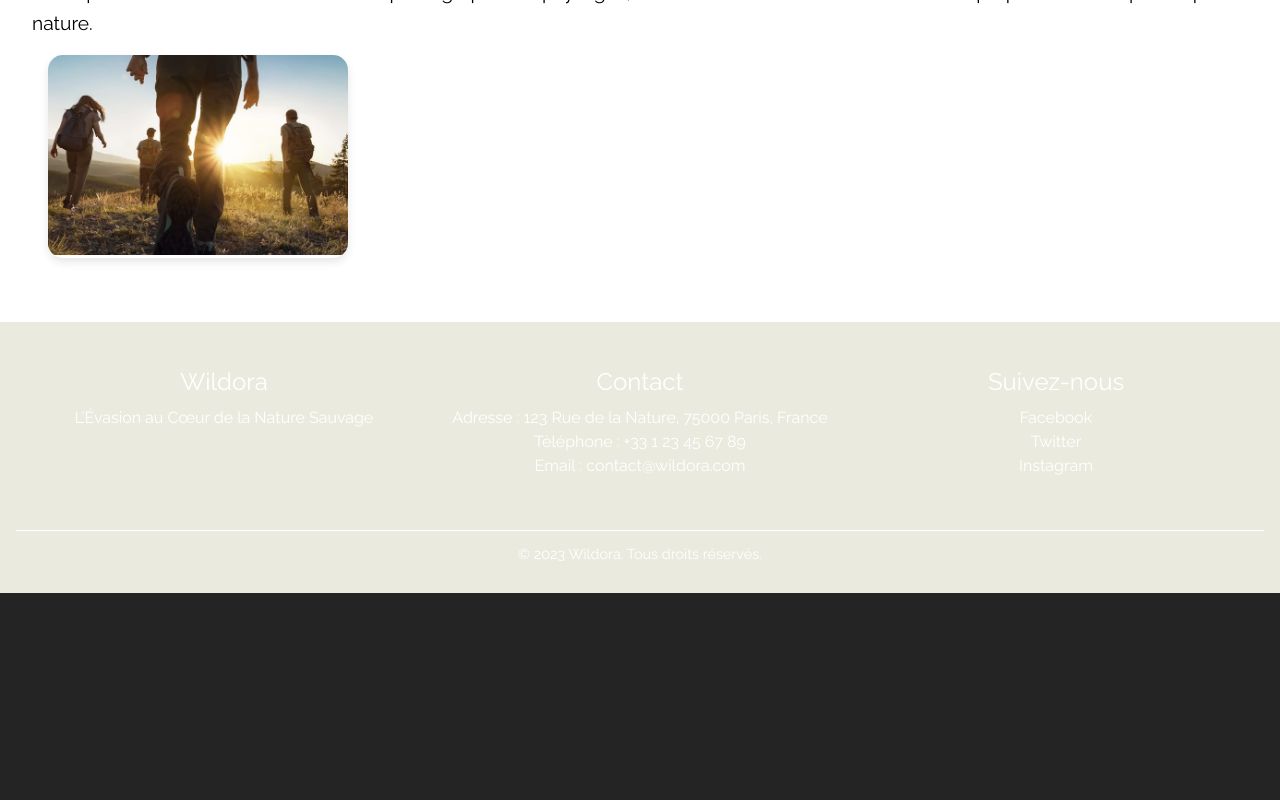
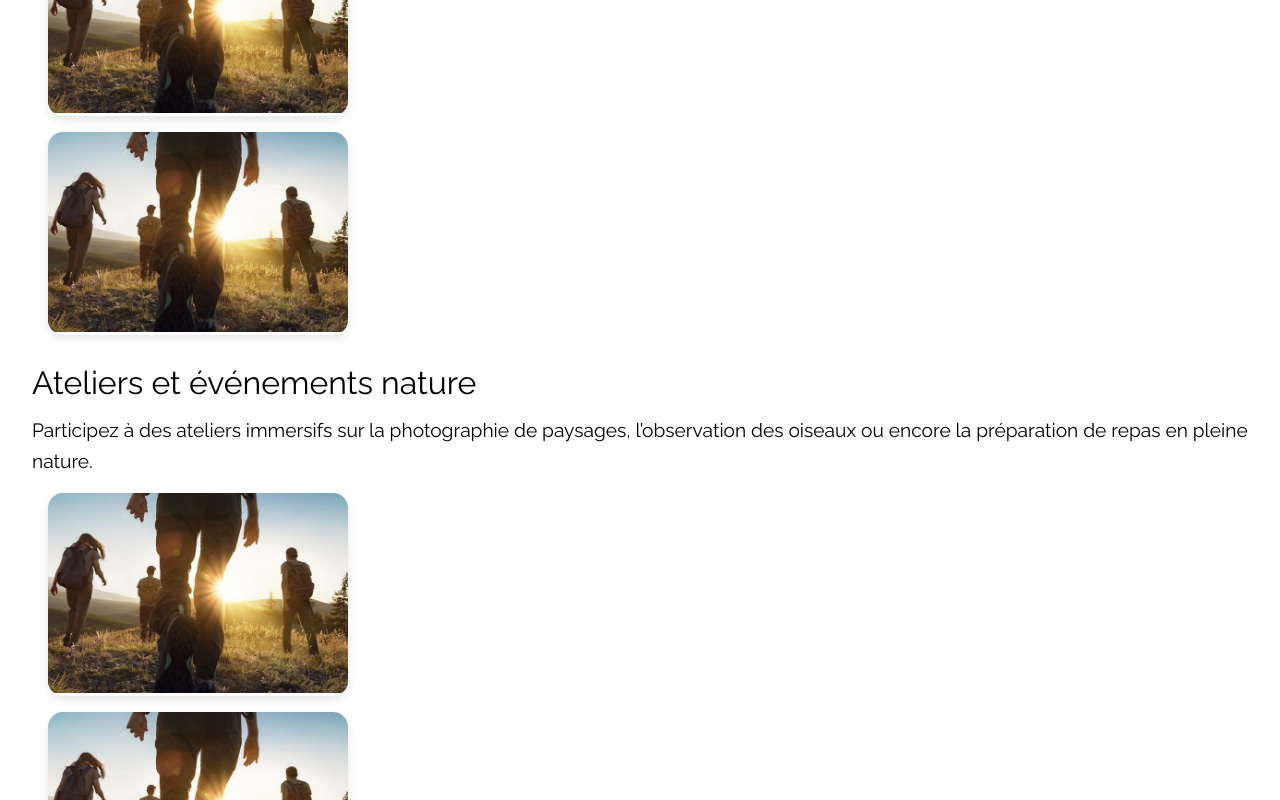
Before and after one commit to julien382/Wildora, a React (Vite) app: page /services in a window 1280 px wide. Shown: the part 2000-2800 px from the top of the page. Before the commit the page ends 2593 px from the top, so only its background shows below. Built offline with nearby package versions, Linux system fonts and the light colour scheme.

Commit message:
change all service in CardsServicesContainer

```diff
--- a/src/components/CardsServicesContainer/CardsServicesContainer.jsx
+++ b/src/components/CardsServicesContainer/CardsServicesContainer.jsx
@@ -5,9 +5,9 @@ import PropTypes from 'prop-types';
 
 const CardsServicesContainer = ({ title, text }) => {
     return (
-        <div className='typeServicesPage'>
-            <h2 className='typeServicesPageTitle'>{title}</h2>
-            <p className='typeServicesPageText'>{text}</p>
+        <div className='CardsServicesContainer'>
+            <h2 className='CardsServicesContainerTitle'>{title}</h2>
+            <p className='CardsServicesContainerText'>{text}</p>
 
             <CardServices image={mainImage} duration={"Durée : 2h à 5h"} price={"À partir de 30€"} />
             <CardServices image={mainImage} duration={"Durée : 2h à 5h"} price={"À partir de 30€"} />
--- a/src/components/CardsServicesContainer/CardsServicesContainer.scss
+++ b/src/components/CardsServicesContainer/CardsServicesContainer.scss
@@ -1,15 +1,15 @@
 @use '../../styles/index' as *;
 
-.typeServicesPage {
+.CardsServicesContainer {
     margin-bottom: 2rem;
 
-    .typeServicesPageTitle {
+    .CardsServicesContainerTitle {
         font-size: 2rem;
         margin-bottom: 1rem;
         color: $black;
     }
 
-    .typeServicesPageText {
+    .CardsServicesContainerText {
         font-size: 1.2rem;
         line-height: 1.6;
         color: $black;
--- a/src/pages/ServicesPage/ServicesPage.jsx
+++ b/src/pages/ServicesPage/ServicesPage.jsx
@@ -1,7 +1,5 @@
 import './ServicesPage.scss'
-import mainImage from '../../assets/img/rando.jpg';
 import CardAboveTheFold from '../../components/CardAboveTheFold/CardAboveTheFold';
-import CardServices from '../../components/CardServices/CardServices';
 import CardsServicesContainer from '../../components/CardsServicesContainer/CardsServicesContainer';
 
 const ServicesPage = () => {
@@ -11,22 +9,8 @@ const ServicesPage = () => {
 
             <section className='servicesPage'>
                 <CardsServicesContainer title={"Balades guidées en nature"} text={"Nos guides passionnés vous emmènent à la découverte des trésors cachés de la nature. Balades adaptées à tous les niveaux."} />
-
-                <div className='typeServicesPage'>
-                    <h2 className='typeServicesPageTitle'>Séjours en pleine nature</h2>
-                    <p className='typeServicesPageText'>Séjournez dans des tentes, gîtes ou cabanes en pleine nature et vivez une expérience hors du temps.</p>
-
-                    <CardServices  image={mainImage} duration={"Séjours : 2 à 5 jours"} price={"À partir de 150€"} />
-
-                </div>
-
-                <div className='typeServicesPage'>
-                    <h2 className='typeServicesPageTitle'>Ateliers et événements nature</h2>
-                    <p className='typeServicesPageText'>Participez à des ateliers immersifs sur la photographie de paysages, l’observation des oiseaux ou encore la préparation de repas en pleine nature.</p>
-
-                    <CardServices  image={mainImage} duration={"Durée : 1h à 2h"} price={"À partir de 40€"} />
-
-                </div>
+                <CardsServicesContainer title={"Séjours en pleine nature"} text={"Séjournez dans des tentes, gîtes ou cabanes en pleine nature et vivez une expérience hors du temps."} />
+                <CardsServicesContainer title={"Ateliers et événements nature"} text={"Participez à des ateliers immersifs sur la photographie de paysages, l’observation des oiseaux ou encore la préparation de repas en pleine nature."} />
 
             </section>
 
```
